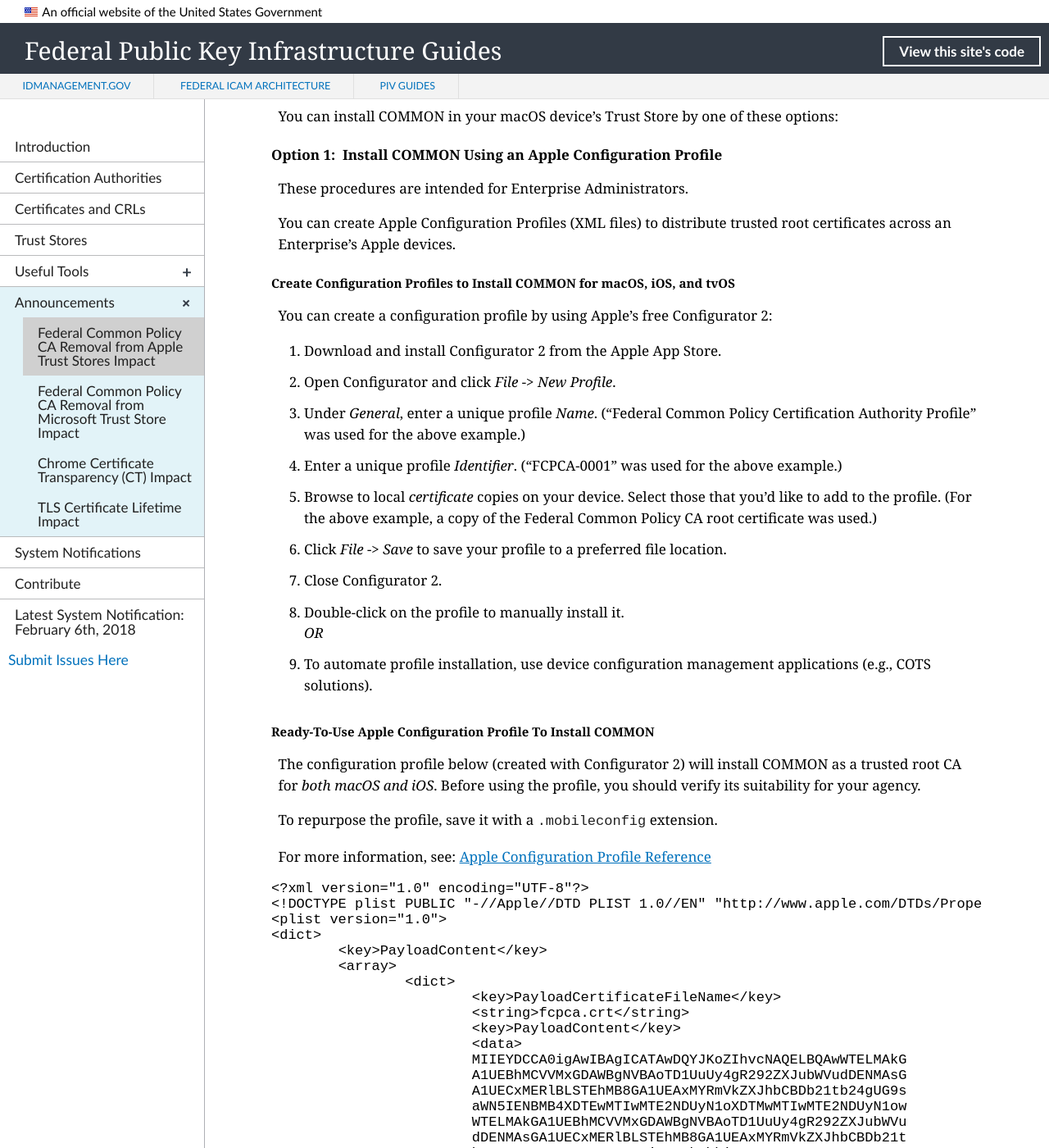
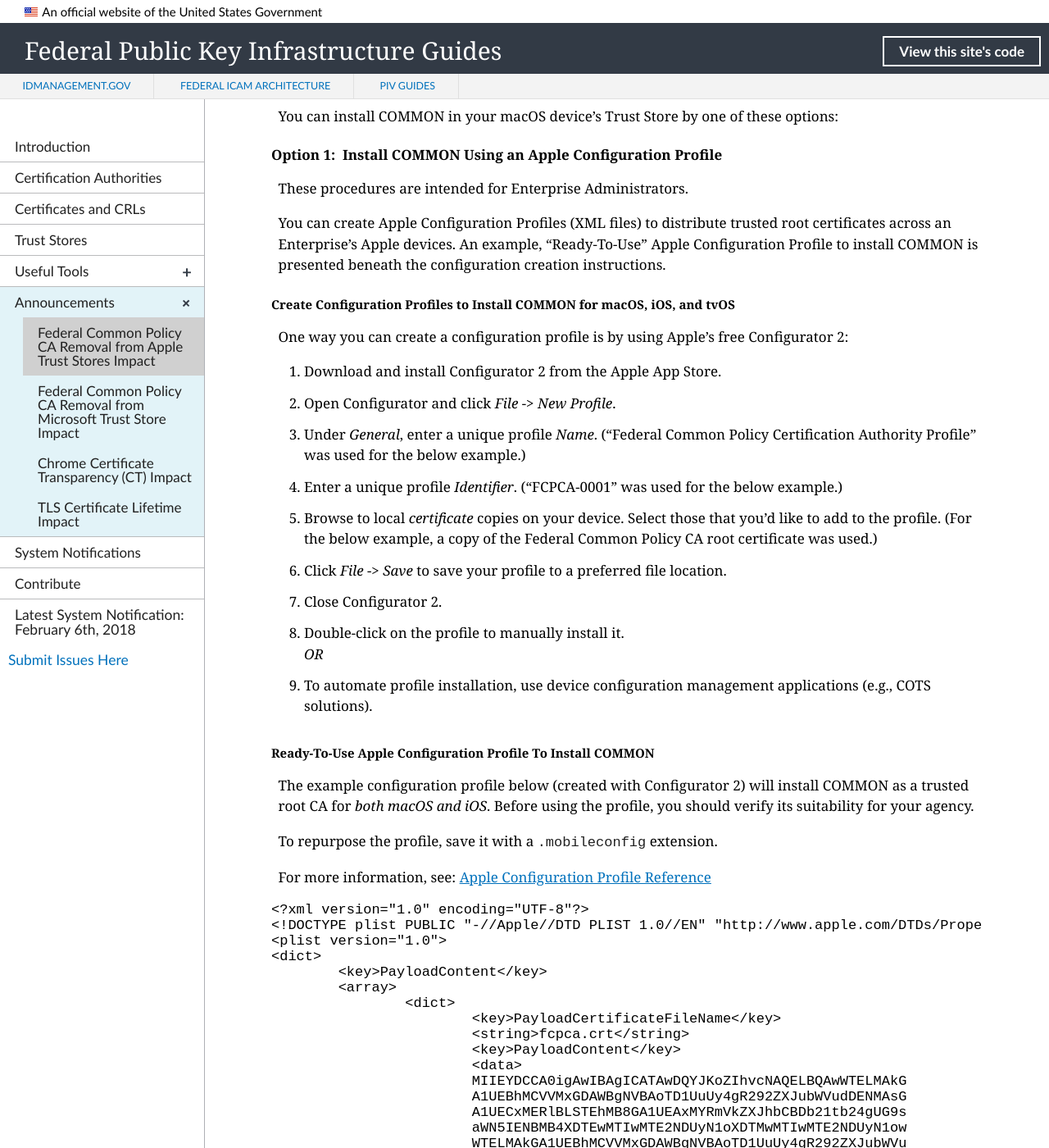
Before and after one commit to GSA/fpki-guides, a Jekyll site: the page built from _announcements/01_apple_common_removal.md, in a window 1280 px wide and 1400 px high, scrolled down 4149 px. Shown: the whole window at 82% size. Built offline with Jekyll 4.4.1, drawn with Linux system fonts in a browser that asks for light colours; nearby versions of some CDN libraries; library files that are not in the unit come from our copies.

Commit message:
Update 01_apple_common_removal.md
Quick push to Federalist for review.

```diff
--- a/_announcements/01_apple_common_removal.md
+++ b/_announcements/01_apple_common_removal.md
@@ -126,17 +126,17 @@
 
 These procedures are intended for Enterprise Administrators.
 
-You can create Apple Configuration Profiles (XML files) to distribute trusted root certificates across an Enterprise's Apple devices.
+You can create Apple Configuration Profiles (XML files) to distribute trusted root certificates across an Enterprise's Apple devices. An example, "Ready-To-Use" Apple Configuration Profile to install COMMON is presented beneath the configuration creation instructions.
 
 ##### Create Configuration Profiles to Install COMMON for macOS, iOS, and tvOS
 
-You can create a configuration profile by using Apple's free Configurator 2:
+One way you can create a configuration profile is by using Apple's free Configurator 2:
 
 1. Download and install Configurator 2 from the Apple App Store.
 2. Open Configurator and click *File* -> *New Profile*.
-3. Under *General*, enter a unique profile *Name*. ("Federal Common Policy Certification Authority Profile" was used for the above example.)
-4. Enter a unique profile *Identifier*. ("FCPCA-0001" was used for the above example.)
-5. Browse to local *certificate* copies on your device. Select those that you'd like to add to the profile. (For the above example, a copy of the Federal Common Policy CA root certificate was used.)
+3. Under *General*, enter a unique profile *Name*. ("Federal Common Policy Certification Authority Profile" was used for the below example.)
+4. Enter a unique profile *Identifier*. ("FCPCA-0001" was used for the below example.)
+5. Browse to local *certificate* copies on your device. Select those that you'd like to add to the profile. (For the below example, a copy of the Federal Common Policy CA root certificate was used.)
 6. Click *File* -> *Save* to save your profile to a preferred file location.
 7. Close Configurator 2.
 8. Double-click on the profile to manually install it.<br>
@@ -145,7 +145,7 @@
 
 ##### Ready-To-Use Apple Configuration Profile To Install COMMON
 
-The configuration profile below (created with Configurator 2) will install COMMON as a trusted root CA for _both macOS and iOS_. Before using the profile, you should verify its suitability for your agency.
+The example configuration profile below (created with Configurator 2) will install COMMON as a trusted root CA for _both macOS and iOS_. Before using the profile, you should verify its suitability for your agency.
 
 To repurpose the profile, save it with a `.mobileconfig` extension.
 
```
